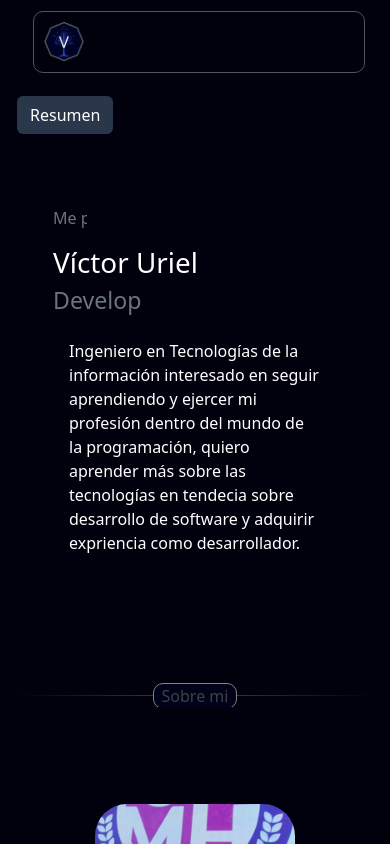
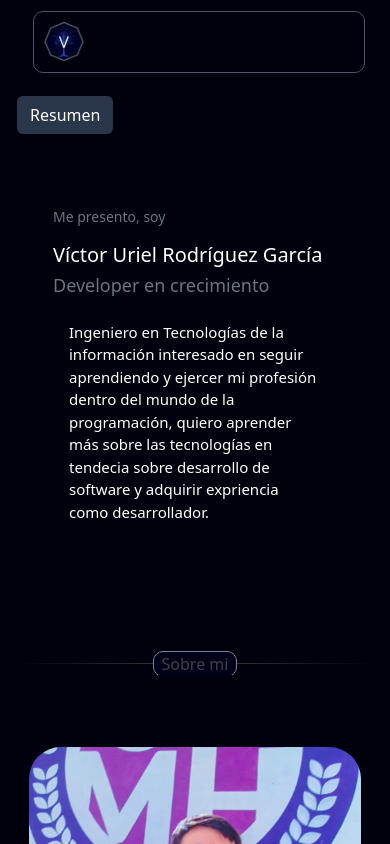
Before and after one commit to vic092/Portafolio, a React (Vite) app: page / in a window 390 px wide. Shown: the top 844 px of the page. Built offline with nearby package versions, Linux system fonts and the light colour scheme; some icons are missing.

Commit message:
Modificación animación nombre

```diff
--- a/src/index.css
+++ b/src/index.css
@@ -356,15 +356,15 @@ body::-webkit-scrollbar-thumb {
 
 @keyframes typing3 {
   20% {
-    width: 12%;
+    width: 35%;
   }
   100% {
-    width: 12%;
+    width: 35%;
   }
 }
 
 @keyframes aparicion {
-  0%{
+  0% {
     color: transparent;
   }
   20% {
@@ -376,7 +376,7 @@ body::-webkit-scrollbar-thumb {
   70% {
     color: transparent;
   }
-  90%{
+  90% {
     color: #fff;
   }
   100% {
@@ -501,4 +501,116 @@ body::-webkit-scrollbar-thumb {
   .res {
     margin-top: 80px;
   }
+  @keyframes typing {
+    0% {
+      width: 0;
+    }
+    20% {
+      width: 0;
+    }
+    60% {
+      width: 100%;
+    }
+    75% {
+      width: 100%;
+    }
+    100% {
+      width: 100%;
+    }
+  }
+
+  @keyframes typing2 {
+    0% {
+      width: 0;
+    }
+    20% {
+      width: 0%;
+    }
+    50% {
+      width: 0%;
+    }
+    75% {
+      width: 88%;
+    }
+    90% {
+      width: 88%;
+    }
+    100% {
+      width: 88%;
+    }
+  }
+
+  @keyframes typing3 {
+    20% {
+      width: 42%;
+    }
+    100% {
+      width: 42%;
+    }
+  }
+
+  @keyframes aparicion {
+    0% {
+      color: transparent;
+    }
+    20% {
+      color: transparent;
+    }
+    50% {
+      color: transparent;
+    }
+    70% {
+      color: transparent;
+    }
+    90% {
+      color: #fff;
+    }
+    100% {
+      color: #fff;
+    }
+  }
+
+  @keyframes blink-caret {
+    from,
+    to {
+      border-color: transparent;
+    }
+    50% {
+      border-color: var(--color-borde);
+    }
+  }
+
+  .type h1 {
+    font-size: 20px;
+    width: 0;
+    overflow: hidden;
+    white-space: nowrap;
+    color: white;
+    animation: typing 4.5s steps(60, end) forwards,
+    blink-caret 0.85s step-end infinite;
+  }
+
+  .type h3 {
+    font-size: 18px;
+    width: 0;
+    overflow: hidden;
+    white-space: nowrap;
+    animation: typing2 4.5s steps(100, end) forwards,
+    blink-caret 0.85s step-end infinite;
+  }
+
+  .type p:nth-child(1) {
+    font-size: 14px;
+    width: 0;
+    overflow: hidden;
+    white-space: nowrap;
+    animation: typing3 4.5s steps(100, end) forwards,
+      blink-caret 0.85s step-end infinite;
+  }
+
+  .type .mayorTexto {
+    font-size: 15px;
+    animation: aparicion 4.5s steps(100, end) forwards,
+      blink-caret 0.85s step-end infinite;
+  }
 }
--- a/src/pages/Body.jsx
+++ b/src/pages/Body.jsx
@@ -126,7 +126,7 @@ export default function Body() {
           <div className="col-md-2">
             <button className="btn  fondo5">
               <a
-                href="https://drive.google.com/file/d/1r_OrkAgnhrRoe_q0qt_XA10Cg2XNIZ0B/view?usp=sharing"
+                href="https://drive.google.com/file/d/1UGZ7gGnCs4WZHJqnsO4yu1kG4o8MbMfz/view?usp=sharing"
                 style={{ textDecoration: "none", color: "#fff" }}
               >
                 Resumen
@@ -153,15 +153,14 @@ export default function Body() {
         <hr className="mt-5 hr-text" data-content="Sobre mi" id="about" />
         {/* Apartado sobre mi */}
         <section className="row mt-5 text-light rounded-3 animacion1">
-          <div className="col-md-4 p-4 ">
-            <div className="d-flex h-100 img_filtro">
+          <div className="col-md-4 p-4">
               {/* <div className="box"></div> */}
               <img
                 src={perfil}
                 alt="No hay imagen"
                 className="img-fluid rounded-5"
               />
-            </div>
+
           </div>
           <div className="col-md-8 p-5">
             <h3>Un poco mas sobre mi</h3>
```
Lines whose indentation alone changed are shown as unchanged.
